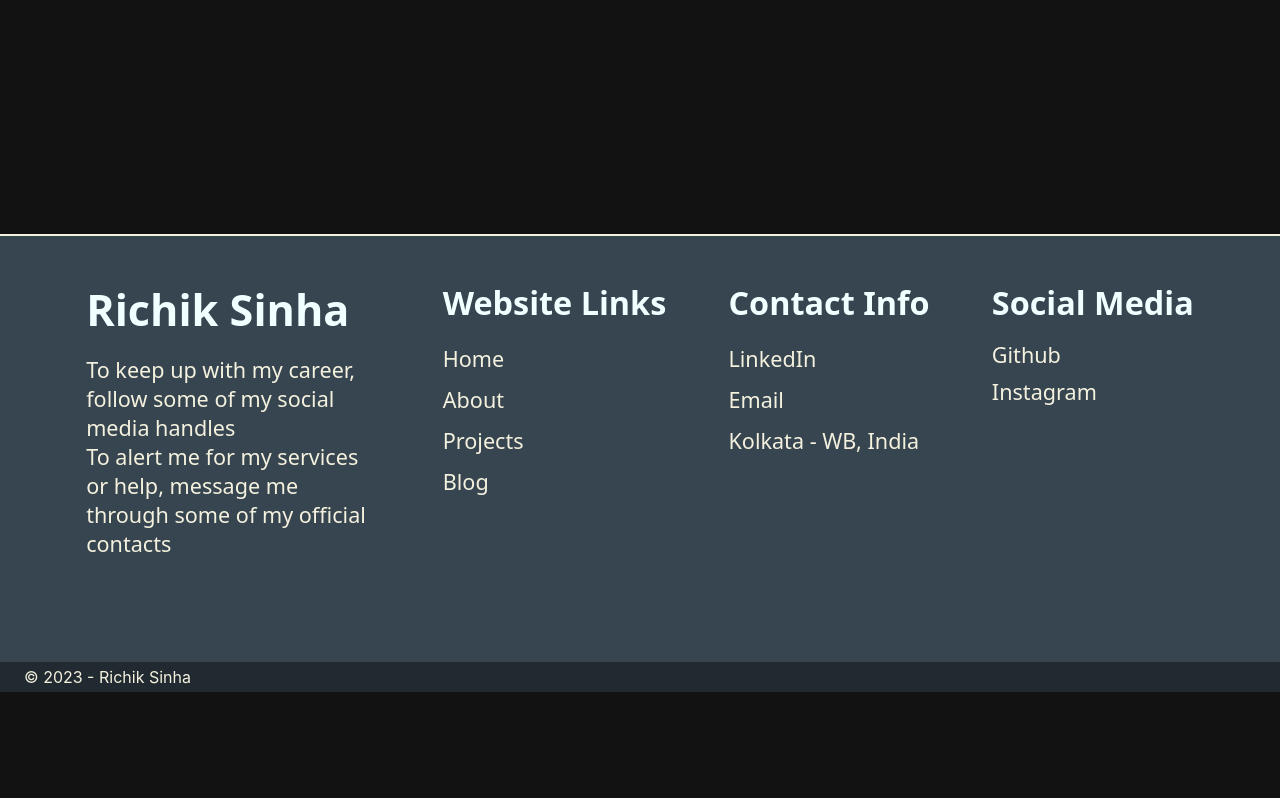
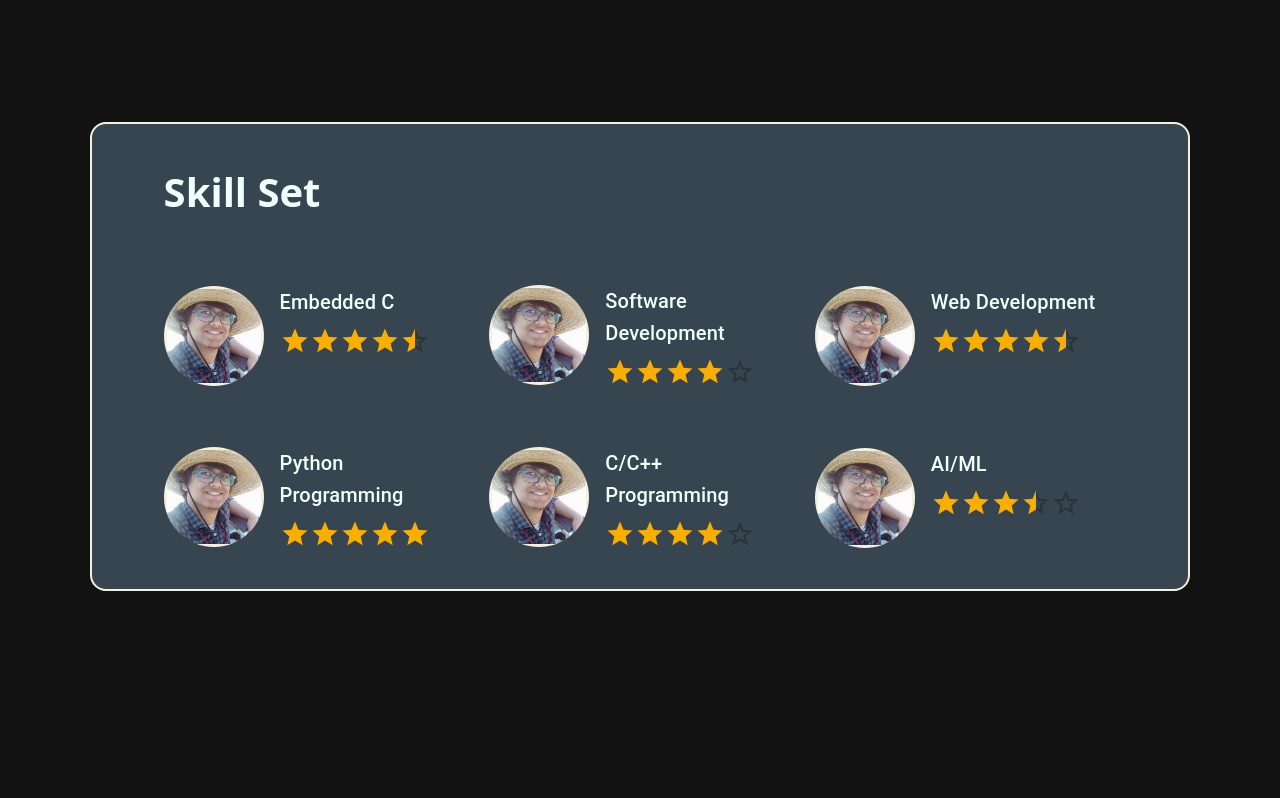
Before and after one commit to Rickisterr/Portfolio-Website, a React (Create React App) app: page /about in a window 1280 px wide. Shown: the part 802-1600 px from the top of the page. Before the commit the page ends 1494 px from the top, so only its background shows below. Built offline with nearby package versions, Linux system fonts and the light colour scheme.

Commit message:
Added Skill Set section to About

```diff
--- a/package.json
+++ b/package.json
@@ -3,9 +3,9 @@
   "version": "0.1.0",
   "private": true,
   "dependencies": {
-    "@emotion/react": "^11.10.5",
-    "@emotion/styled": "^11.10.5",
-    "@mui/material": "^5.10.16",
+    "@emotion/react": "^11.11.4",
+    "@emotion/styled": "^11.11.0",
+    "@mui/material": "^5.15.13",
     "@testing-library/jest-dom": "^5.16.5",
     "@testing-library/react": "^13.4.0",
     "@testing-library/user-event": "^13.5.0",
--- a/src/Components/About/About.js
+++ b/src/Components/About/About.js
@@ -1,9 +1,8 @@
 import './About.css';
 import Contact from "../Contact";
-import Tab from 'react-bootstrap/Tab';
-import Tabs from 'react-bootstrap/Tabs';
 
 import PFP from '../Resources/ProfilePic.jpeg';
+import { Avatar, Typography, Rating } from '@mui/material';
 
 
 function About() {
@@ -21,9 +20,9 @@ function About() {
 
 
 
-                <div className='BoxWrap ColFlexWrap' style={{ gap: '5vmin', marginBottom: '4vmin', paddingTop: '0vmin' }}>
+                <div className='BoxWrap ColFlexWrap' style={{ gap: '20vmin', marginBottom: '4vmin', paddingTop: '0vmin' }}>
 
-
+                    {/* Introduction Box */}
                     <div className="RowFlexWrap" style={{ width: '100%', backgroundColor: '#36454f', gap: '5vmin', paddingBlock: '5vmin', paddingInline: '9vmin', borderStyle: 'solid', borderWidth: '0.25vmin', borderRadius: '1rem', borderColor: '#f4f1de', minHeight: '50vh' }}>
 
                         <div style={{ marginInlineEnd: '2.5vmax' }}>
@@ -52,14 +51,123 @@ function About() {
                     </div>
 
 
+                    {/* Skills */}
+                    <div style={{ width: '100%', paddingInline: '9vmin', paddingBlock: '5vmin', backgroundColor: '#36454f', borderStyle: 'solid', borderWidth: '0.25vmin', borderRadius: '1rem', borderColor: '#f4f1de' }}>
+
+
+                        <h1 className='WhiteNormText Headings' style={{ textAlign: 'left' }}>Skill Set</h1>
+
+
+                        <div className='RowFlexWrap' style={{ gap: '3vmin', marginBlock: '7.5vmin' }}>
+
+                            <div className='FlexStart' style={{ width: '33%', display: 'flex', flexDirection: 'row', msFlexDirection: 'row', WebkitFlexDirection: 'row', gap: '2vmin', flexGrow: '1' }}>
+                                <div style={{ width: 'max-content' }}>
+                                    <Avatar
+                                        alt="Remy Sharp"
+                                        src={PFP}
+                                        sx={{ width: 100, height: 100 }}
+                                    />
+                                </div>
+                                <div className='ColFlexWrap FlexStart' style={{ gap: '1vmin' }}>
+                                    <Typography component="legend" variant='h6' style={{ color: '#f0ffff' }}>Embedded C</Typography>
+                                    <Rating name="read-only" size='large' value={4.5} precision={0.5} readOnly />
+                                </div>
+                            </div>
+
+
+                            <div className='FlexStart' style={{ width: '33%', display: 'flex', flexDirection: 'row', msFlexDirection: 'row', WebkitFlexDirection: 'row', gap: '2vmin', flexGrow: '1' }}>
+                                <div style={{ width: 'max-content' }}>
+                                    <Avatar
+                                        alt="Remy Sharp"
+                                        src={PFP}
+                                        sx={{ width: 100, height: 100 }}
+                                    />
+                                </div>
+                                <div className='ColFlexWrap FlexStart' style={{ gap: '1vmin' }}>
+                                    <Typography component="legend" variant='h6' style={{ color: '#f0ffff' }}>Software Development</Typography>
+                                    <Rating name="read-only" size='large' value={4} precision={0.5} readOnly />
+                                </div>
+                            </div>
+
+                            <div className='FlexStart' style={{ width: '33%', display: 'flex', flexDirection: 'row', msFlexDirection: 'row', WebkitFlexDirection: 'row', gap: '2vmin', flexGrow: '1' }}>
+                                <div style={{ width: 'max-content' }}>
+                                    <Avatar
+                                        alt="Remy Sharp"
+                                        src={PFP}
+                                        sx={{ width: 100, height: 100 }}
+                                    />
+                                </div>
+                                <div className='ColFlexWrap FlexStart' style={{ gap: '1vmin' }}>
+                                    <Typography component="legend" variant='h6' style={{ color: '#f0ffff' }}>Web Development</Typography>
+                                    <Rating name="read-only" size='large' value={4.5} precision={0.5} readOnly />
+                                </div>
+                            </div>
+
+                        </div>
+
+
+
+                        <div className='RowFlexWrap' style={{ gap: '3vmin' }}>
+                            <div className='FlexStart' style={{ width: '33%', display: 'flex', flexDirection: 'row', msFlexDirection: 'row', WebkitFlexDirection: 'row', gap: '2vmin', flexGrow: '1' }}>
+                                <div style={{ width: 'max-content' }}>
+                                    <Avatar
+                                        alt="Remy Sharp"
+                                        src={PFP}
+                                        sx={{ width: 100, height: 100 }}
+                                    />
+                                </div>
+                                <div className='ColFlexWrap FlexStart' style={{ gap: '1vmin' }}>
+                                    <Typography component="legend" variant='h6' style={{ color: '#f0ffff' }}>Python Programming</Typography>
+                                    <Rating name="read-only" size='large' value={5} precision={0.5} readOnly />
+                                </div>
+                            </div>
+
+
+                            <div className='FlexStart' style={{ width: '33%', display: 'flex', flexDirection: 'row', msFlexDirection: 'row', WebkitFlexDirection: 'row', gap: '2vmin', flexGrow: '1' }}>
+                                <div style={{ width: 'max-content' }}>
+                                    <Avatar
+                                        alt="Remy Sharp"
+                                        src={PFP}
+                                        sx={{ width: 100, height: 100 }}
+                                    />
+                                </div>
+                                <div className='ColFlexWrap FlexStart' style={{ gap: '1vmin' }}>
+                                    <Typography component="legend" variant='h6' style={{ color: '#f0ffff' }}>C/C++ Programming</Typography>
+                                    <Rating name="read-only" size='large' value={4} precision={0.5} readOnly />
+                                </div>
+                            </div>
+
+
+                            <div className='FlexStart' style={{ width: '33%', display: 'flex', flexDirection: 'row', msFlexDirection: 'row', WebkitFlexDirection: 'row', gap: '2vmin', flexGrow: '1' }}>
+                                <div style={{ width: 'max-content' }}>
+                                    <Avatar
+                                        alt="Remy Sharp"
+                                        src={PFP}
+                                        sx={{ width: 100, height: 100 }}
+                                    />
+                                </div>
+                                <div className='ColFlexWrap FlexStart' style={{ gap: '1vmin' }}>
+                                    <Typography component="legend" variant='h6' style={{ color: '#f0ffff' }}>AI/ML</Typography>
+                                    <Rating name="read-only" size='large' value={3.5} precision={0.5} readOnly />
+                                </div>
+                            </div>
+                        </div>
+
+
+
+                    </div>
+
+
+                    {/* Education */}
+
+
+
                 </div>
 
+                {/* Contacts Footer */}
+                <Contact />
 
-            </div>
-
-            {/* Contacts Footer */}
-            <Contact />
-
+            </div >
         </div>
     )
 }
--- a/src/Components/Home/Home.css
+++ b/src/Components/Home/Home.css
@@ -40,8 +40,8 @@
 /* Column Flex */
 .ColFlexWrap {
     display: flex;
-    flex-direction: column;
-    -ms-flex-direction: column;
+    flex-direction: column !important;
+    -ms-flex-direction: column !important;
     justify-content: space-evenly;
     align-items: center;
 }
@@ -96,14 +96,22 @@
     scale: 1.075;
 }
 
+.FlexStart {
+    align-items: flex-start !important;
+}
+
+.FlexEnd {
+    align-items: flex-end !important;
+}
+
 /* Landscape oriented screen */
 @media screen and (min-width: 769px) {
     .RowFlexWrap {
         display: flex;
-        flex-direction: row;
-        -ms-flex-direction: row;
-        justify-content: space-evenly;
-        align-items: center;
+        flex-direction: row !important;
+        -ms-flex-direction: row !important;
+        justify-content: space-evenly !important;
+        align-items: center !important;
     }
 
     #LaptopPic {
@@ -115,10 +123,10 @@
 @media screen and (max-width: 769px) {
     .RowFlexWrap {
         display: flex;
-        flex-direction: column;
-        -ms-flex-direction: column;
-        justify-content: space-evenly;
-        align-items: center;
+        flex-direction: column !important;
+        -ms-flex-direction: column !important;
+        justify-content: space-evenly !important;
+        align-items: center !important;
     }
 
     .RowFlexWrapReverse {
```
Also changed, not shown: 1 other file (tests, documents, lock files or other folders).
